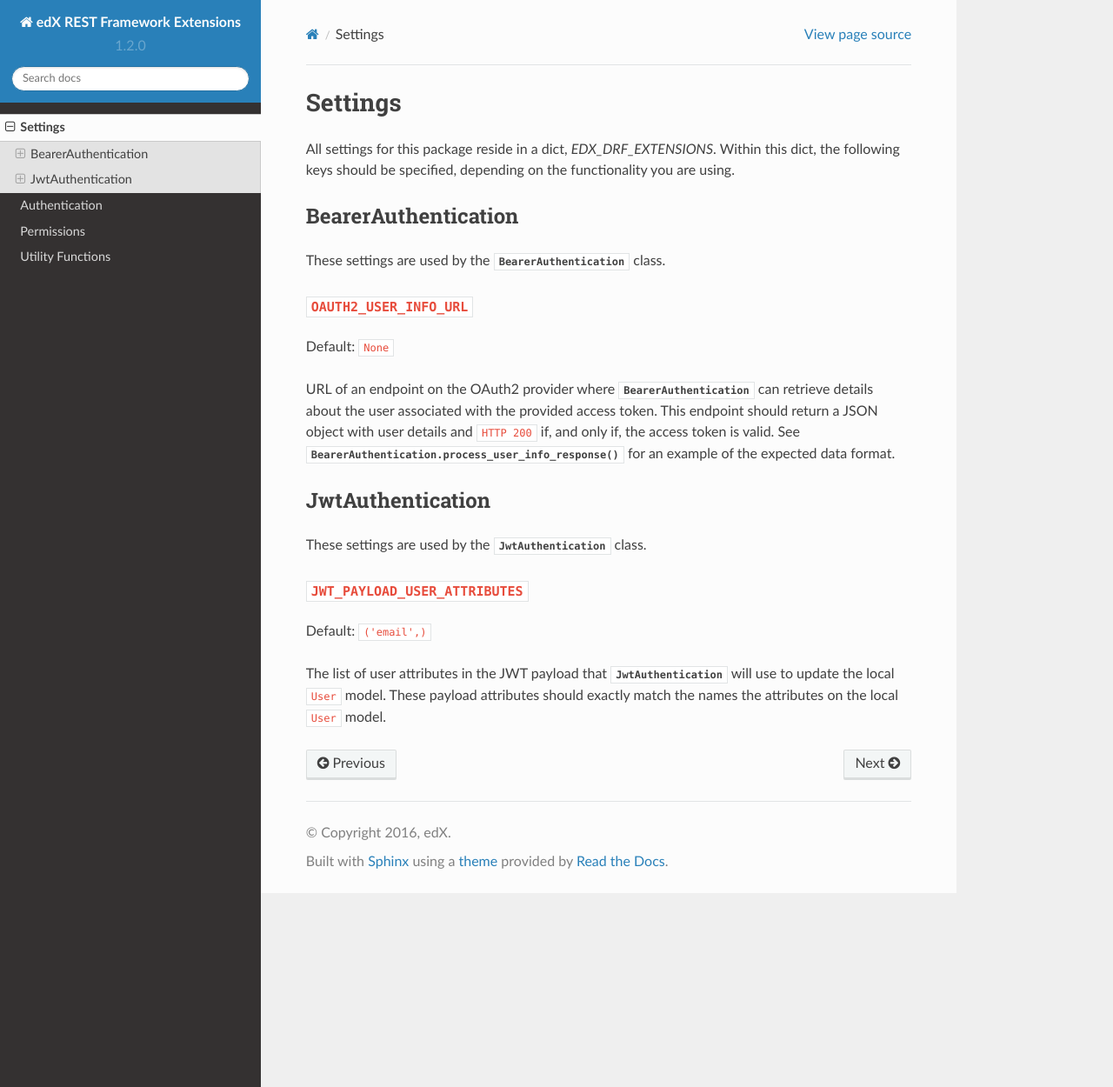
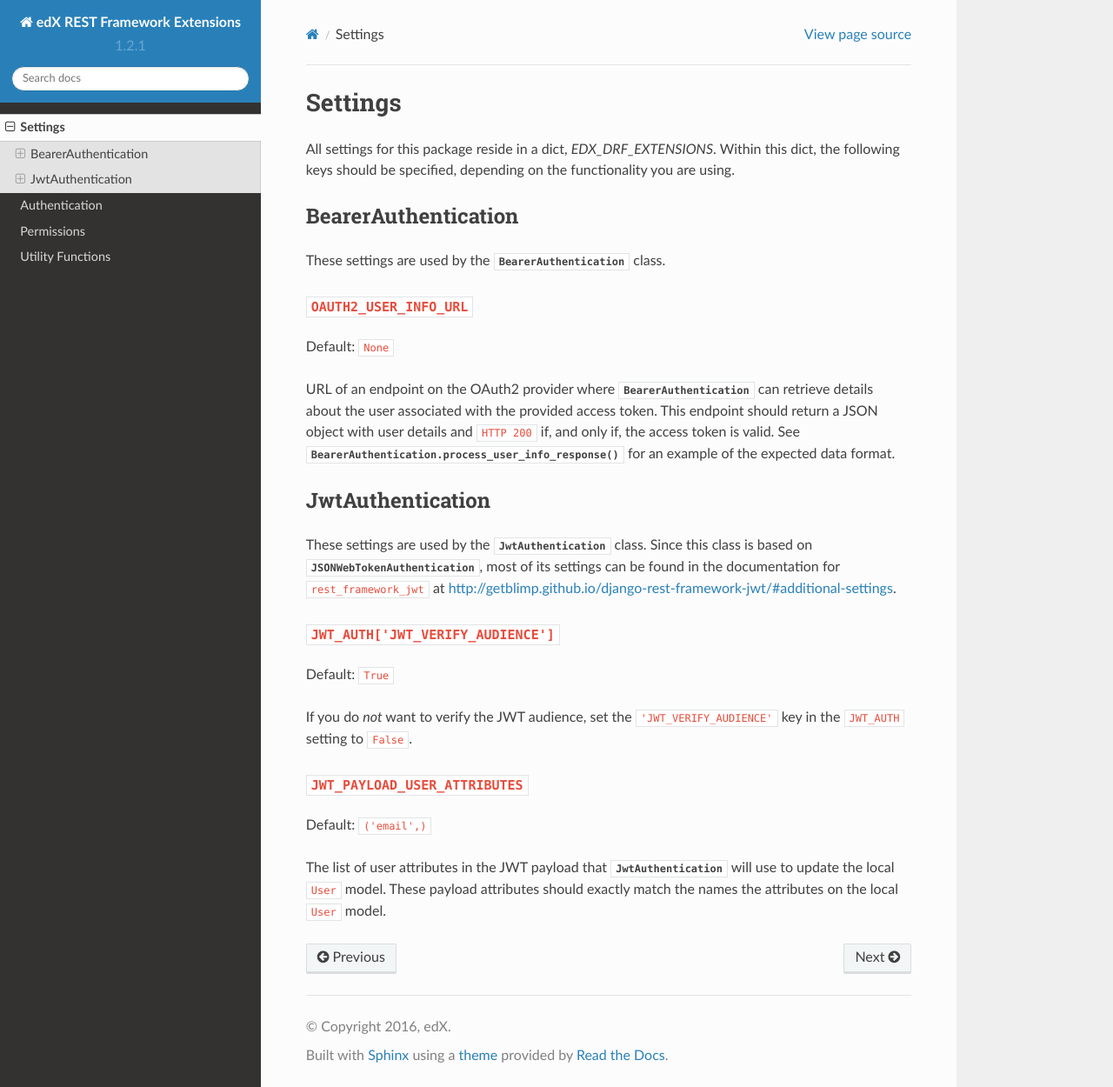
Before and after one commit to weaveeducation/edx-drf-extensions, a Sphinx documentation site: the page built from docs/settings.rst, in a window 1280 px wide and 1250 px high. Shown: the whole window at 87% size. Built offline with Sphinx 7.4.7 and the Read the Docs theme 2.0.0, drawn with Linux system fonts in a browser that asks for light colours.

Commit message:
Verifying JWT audience claim by default
ECOM-5769

```diff
--- a/docs/settings.rst
+++ b/docs/settings.rst
@@ -29,7 +29,18 @@
 
 .. py:currentmodule:: edx_rest_framework_extensions
 
-These settings are used by the :class:`~authentication.JwtAuthentication` class.
+These settings are used by the :class:`~authentication.JwtAuthentication` class. Since this class is based on
+:class:`JSONWebTokenAuthentication`, most of its settings can be found in the documentation for ``rest_framework_jwt``
+at http://getblimp.github.io/django-rest-framework-jwt/#additional-settings.
+
+``JWT_AUTH['JWT_VERIFY_AUDIENCE']``
+~~~~~~~~~~~~~~~~~~~~~~~~~~~~~~~~~~~
+
+Default: ``True``
+
+If you do *not* want to verify the JWT audience, set the ``'JWT_VERIFY_AUDIENCE'`` key in the ``JWT_AUTH`` setting
+to ``False``.
+
 
 ``JWT_PAYLOAD_USER_ATTRIBUTES``
 ~~~~~~~~~~~~~~~~~~~~~~~~~~~~~~~
--- a/edx_rest_framework_extensions/__init__.py
+++ b/edx_rest_framework_extensions/__init__.py
@@ -1,3 +1,3 @@
 """ edx Django REST Framework extensions. """
 
-__version__ = '1.2.0'  # pragma: no cover
+__version__ = '1.2.1'  # pragma: no cover
```
Also changed, not shown: 1 other file.
